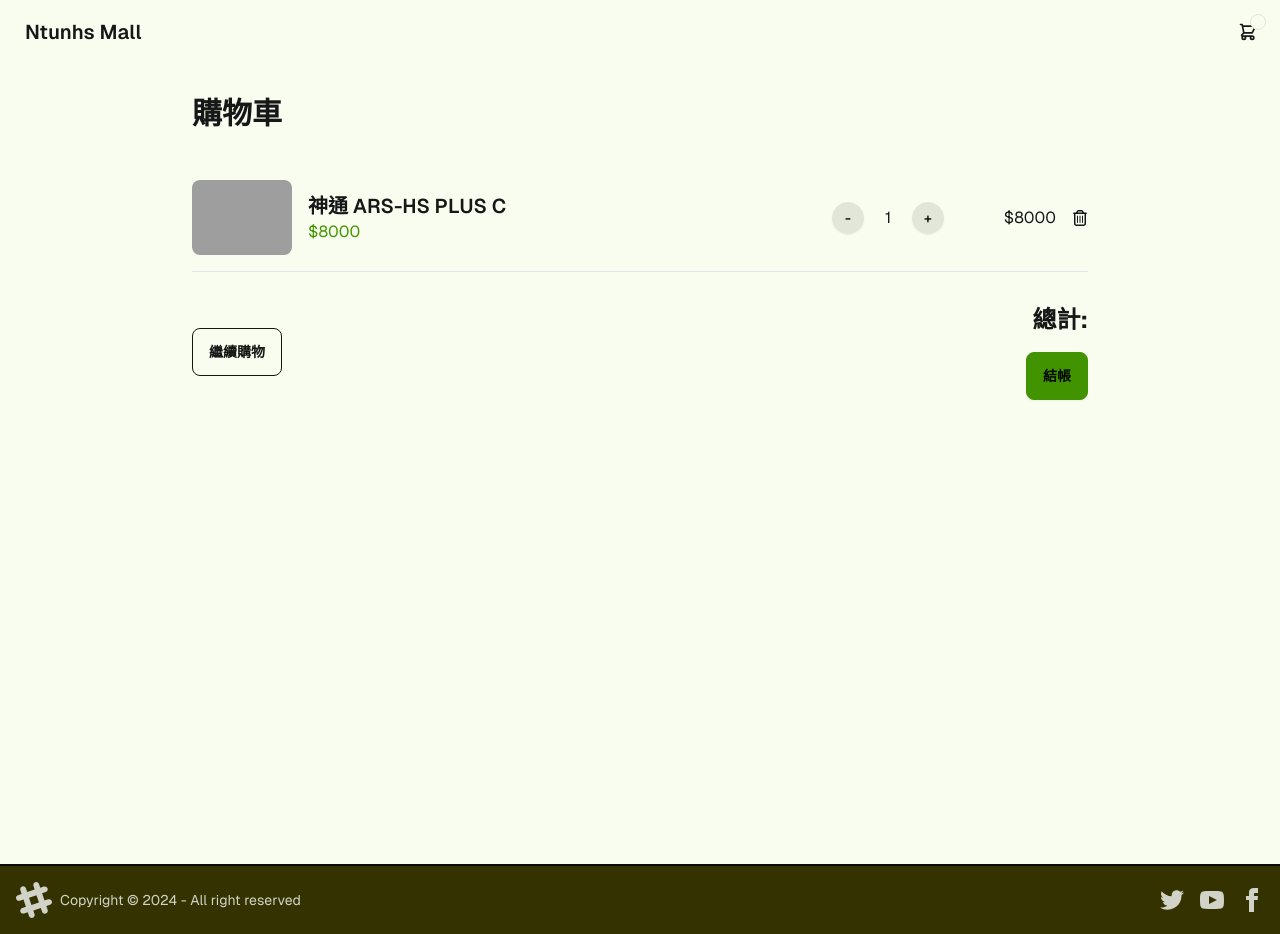
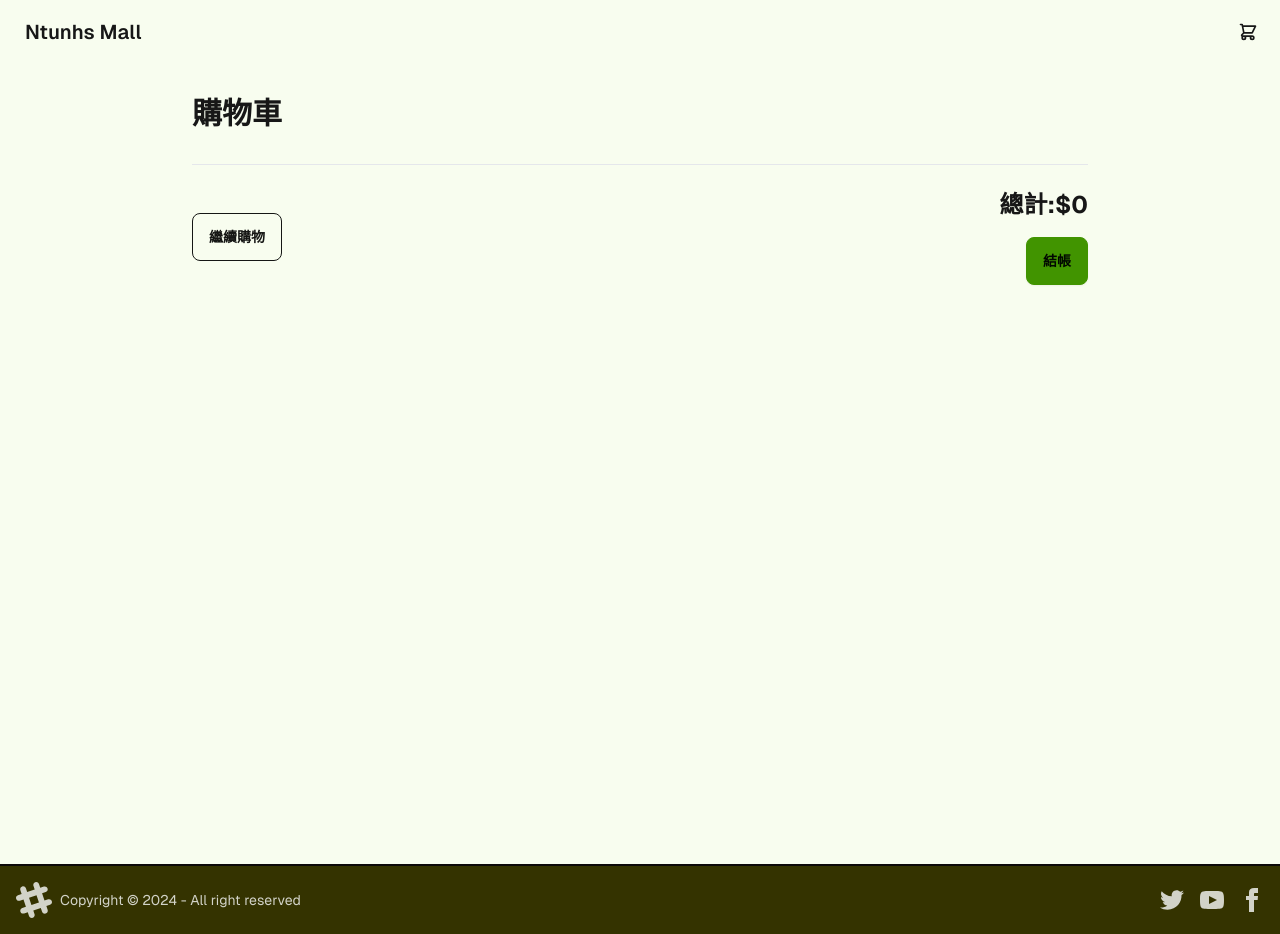
Before and after one commit to party1168/NtunhsMall, a Next.js app: page /cart in a window 1280 px wide. Built offline with nearby package versions, Linux system fonts and the light colour scheme; grey boxes are pictures that could not be loaded.

Commit message:
新增Cart功能

```diff
--- a/app/cart/page.jsx
+++ b/app/cart/page.jsx
@@ -1,24 +1,61 @@
 "use client";
 import Image from 'next/image';
 import Link from 'next/link';
-import { useState } from 'react';
+import { useEffect, useState } from 'react';
 import { FaRegTrashCan } from "react-icons/fa6";
+import { toast } from 'react-hot-toast';
 export default function Cart() {
-    const [items, setItems] = useState([
-        {
-            id: 1,
-            name: "神通 ARS-HS PLUS C",
-            price: 8000,
-            quantity: 1,
-            image: "https://www.victorsport.com.tw/files/zh_tw/product/more/107409_0_20231128165241.jpg"
+    const [items, setItems] = useState(() => {
+        const saved = localStorage.getItem("cart");
+        return saved ? JSON.parse(saved) : [];
+    });
+    const [totalprice, setTotalPrice] = useState(0);
+
+    useEffect(() => {
+        localStorage.setItem("cart", JSON.stringify(items));
+        if (items.length > 0) {
+            setTotalPrice(items.reduce((acc, item) => acc + item.price * item.quantity, 0));
+        } else {
+            setTotalPrice(0);
         }
-    ]);
+    }, [items]);
+    const updateQuantity = (id, quantity) => {
+        setItems((prevItems) => {
+            return prevItems.map((item) => {
+                if (item.id === id) {
+                    const newQuantity = Math.max(1, item.quantity + quantity);
+                    return { ...item, quantity: newQuantity };
+                }
+                return item;
+            });
+        });
+    };
+
+    const removeItem = (id) => {
+        setItems((prevItems) => {
+            return prevItems.filter((item) => item.id !== id);
+        });
+    };
+    const summitOrder = () => {
+        toast.success('成功送出訂單！', {
+            style: {
+                border: '1px solid #713200',
+                padding: '16px',
+                color: '#713200',
+            },
+            iconTheme: {
+                primary: '#713200',
+                secondary: '#FFFAEE',
+            },
+        });
+        setItems([]);
+    };
     return (
         <div className="min-h-screen bg-base-100 p-8">
             <div className="max-w-4xl mx-auto">
                 <h1 className="text-3xl font-bold mb-8">購物車</h1>
                 {items.map(item => (
-                    <div key={item.id} className="flex items-center gap-4 border-b py-4">
+                    <div key={item.id} className="flex items-center gap-4 py-4">
                         <Image
                             src={item.image}
                             alt={item.name}
@@ -33,31 +70,31 @@ export default function Cart() {
                         <div className="flex items-center gap-2">
                             <button
                                 className="btn btn-circle btn-sm"
-                                onClick={() => updateQuantity(item.id, item.quantity - 1)}
+                                onClick={() => updateQuantity(item.id, -1)}
                             >
                                 -
                             </button>
                             <span className="w-8 text-center">{item.quantity}</span>
                             <button
                                 className="btn btn-circle btn-sm"
-                                onClick={() => updateQuantity(item.id, item.quantity + 1)}
+                                onClick={() => updateQuantity(item.id, 1)}
                             >
                                 +
                             </button>
                         </div>
                         <p className="w-24 text-right">${item.price * item.quantity}</p>
-                        <button className='hover:text-red-500'>
+                        <button className='hover:text-red-500' onClick={() => removeItem(item.id)}>
                             <FaRegTrashCan />
                         </button>
                     </div>
                 ))}
-                <div className="flex justify-between items-center mt-8">
+                <div className="flex justify-between items-center mt-8 border-t">
                     <Link href="/merchandise" className="btn btn-outline">
                         繼續購物
                     </Link>
-                    <div className="text-right">
-                        <p className="text-2xl font-bold">總計: </p>
-                        <button className="btn btn-primary mt-4">結帳</button>
+                    <div className="text-right py-6">
+                        <p className="text-2xl font-bold">總計:${totalprice} </p>
+                        <button className="btn btn-primary mt-4" onClick={()=>summitOrder()}>結帳</button>
                     </div>
                 </div>
             </div>
--- a/app/components/navbar.jsx
+++ b/app/components/navbar.jsx
@@ -1,12 +1,15 @@
+"use client";
 import Link from "next/link";
+import { useEffect, useState } from "react";
 function Navbar() {
+    const [items, setItems] = useState([]);
     return (
         <div className="navbar bg-base-100">
             <div className="flex-1">
-                <a className="btn btn-ghost text-xl" href="/">Ntunhs Mall</a>
+                <Link className="btn btn-ghost text-xl" href="/">Ntunhs Mall</Link>
             </div>
             <div className="flex-none">
-                <div className="dropdown dropdown-end">
+                <Link href={`/cart`}>
                     <div tabIndex={0} role="button" className="btn btn-ghost btn-circle">
                         <div className="indicator">
                             <svg
@@ -21,23 +24,9 @@ function Navbar() {
                                     strokeWidth="2"
                                     d="M3 3h2l.4 2M7 13h10l4-8H5.4M7 13L5.4 5M7 13l-2.293 2.293c-.63.63-.184 1.707.707 1.707H17m0 0a2 2 0 100 4 2 2 0 000-4zm-8 2a2 2 0 11-4 0 2 2 0 014 0z" />
                             </svg>
-                            <span className="badge badge-sm indicator-item"></span>
                         </div>
                     </div>
-                    <div
-                        tabIndex={0}
-                        className="card card-compact dropdown-content bg-base-100 z-[1] mt-3 w-52 shadow">
-                        <div className="card-body">
-                            <span className="text-lg font-bold">物品數量</span>
-                            <span className="text-info">總金額: </span>
-                            <div className="card-actions">
-                                <Link href="/cart">
-                                    <button className="btn btn-primary btn-block">查看購物車</button>
-                                </Link>
-                            </div>
-                        </div>
-                    </div>
-                </div>
+                </Link>
             </div>
         </div>
     );
--- a/app/layout.js
+++ b/app/layout.js
@@ -2,6 +2,7 @@ import localFont from "next/font/local";
 import "./globals.css";
 import Footer from "./components/footer";
 import Navbar from "./components/navbar";
+import { Toaster } from "react-hot-toast";
 
 const geistSans = localFont({
   src: "./fonts/GeistVF.woff",
@@ -26,6 +27,7 @@ export default function RootLayout({ children }) {
         className={`${geistSans.variable} ${geistMono.variable} min-h-screen font-[family-name:var(--font-geist-sans)] antialiased`}
       >
         <main>
+          <Toaster position="bottom-right" />
           <Navbar />
           {children}
         </main>
--- a/app/merchandise/page.jsx
+++ b/app/merchandise/page.jsx
@@ -4,16 +4,16 @@ import Image from "next/image";
 import { useState, useEffect } from "react";
 import Link from "next/link";
 import { Box, Button, TextField, Typography, List, ListItem, Avatar } from "@mui/material";
-import { toast, Toaster } from "react-hot-toast";
+import { toast } from "react-hot-toast";
 export default function Merchandise() {
   const [hovering, setHovering] = useState(false);
-  const [items, setItems] = useState([]);
-  useEffect(() => {
-    const cart = localStorage.getItem("cart");
-    if (cart) {
-      setItems(JSON.parse(cart));
+  const [items, setItems] = useState(() => {
+    if (typeof window !== 'undefined') {
+      const saved = localStorage.getItem("cart");
+      return saved ? JSON.parse(saved) : [];
     }
-  }, []);
+    return [];
+  });
   useEffect(() => {
     localStorage.setItem("cart", JSON.stringify(items));
   }, [items]);
@@ -51,7 +51,6 @@ export default function Merchandise() {
   };
   return (
     <div className="min-h-screen bg-base-100">
-      <Toaster position="bottom-right" />
       <div className="place-items-center min-w-full min-h-screen">
         <div className="breadcrumbs text-sm">
           <ul>
@@ -68,7 +67,7 @@ export default function Merchandise() {
             <Lens hovering={hovering} setHovering={setHovering}>
               <Image
                 src="https://www.victorsport.com.tw/files/zh_tw/product/more/107409_0_20231128165241.jpg"
-                alt="image"
+                alt="神通 ARS-HS PLUS C"
                 width={500}
                 height={300}
                 className="rounded-2xl"
```
